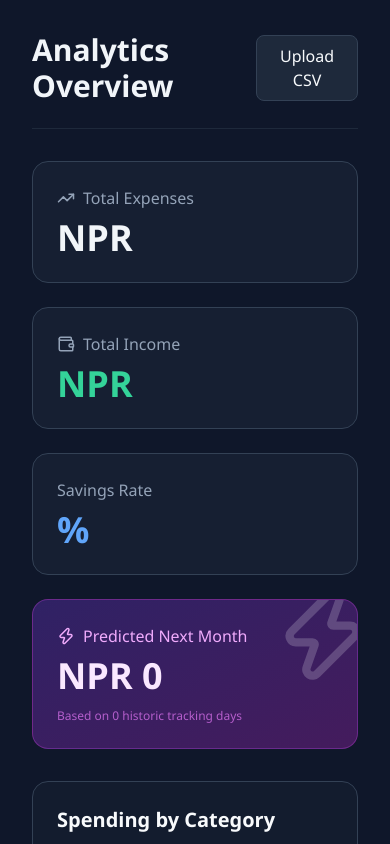
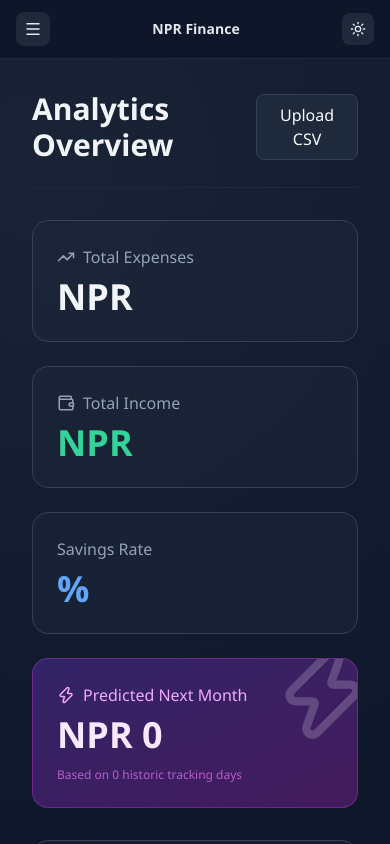
Before and after one commit to sushant347/Smart-Expense-Analyzer-with-ML-NLP-Django-React-, a React app in the folder frontend/: page /dashboard in a window 390 px wide. Shown: the top 844 px of the page. Built offline with nearby package versions, Linux system fonts and the light colour scheme; sample sign-in values are in the browser's storage; the HTML template or start-up script is replaced by a standard one.

Commit message:
add mobile top bar and runtime theme toggle in app shell

```diff
--- a/frontend/src/App.jsx
+++ b/frontend/src/App.jsx
@@ -1,5 +1,6 @@
-import React from 'react';
+import React, { useEffect, useMemo, useState } from 'react';
 import { BrowserRouter as Router, Routes, Route, Navigate, Outlet } from 'react-router-dom';
+import { Menu, Moon, Sun } from 'lucide-react';
 import Sidebar from './components/Sidebar';
 import Login from './pages/Login';
 import Register from './pages/Register';
@@ -13,11 +14,45 @@ import Suggestions from './pages/Suggestions';
 const isAuthenticated = () => !!localStorage.getItem('access_token');
 
 function ProtectedLayout() {
+  const [sidebarOpen, setSidebarOpen] = useState(false);
+  const [theme, setTheme] = useState(() => localStorage.getItem('theme') || 'dark');
+
+  useEffect(() => {
+    document.documentElement.classList.remove('light', 'dark');
+    document.documentElement.classList.add(theme);
+    localStorage.setItem('theme', theme);
+  }, [theme]);
+
+  const pageTitle = useMemo(() => 'NPR Finance', []);
+
   if (!isAuthenticated()) return <Navigate to="/login" replace />;
+
   return (
-    <div className="flex min-h-screen">
-      <Sidebar />
+    <div className="flex min-h-screen relative">
+      <Sidebar
+        isOpen={sidebarOpen}
+        onClose={() => setSidebarOpen(false)}
+        theme={theme}
+        onToggleTheme={() => setTheme((prev) => (prev === 'dark' ? 'light' : 'dark'))}
+      />
       <main className="flex-1 overflow-auto">
+        <header className="md:hidden sticky top-0 z-20 px-4 py-3 bg-slate-900/95 border-b border-slate-800 flex items-center justify-between backdrop-blur">
+          <button
+            onClick={() => setSidebarOpen(true)}
+            className="p-2 rounded-lg bg-slate-800 text-slate-200"
+            aria-label="Open menu"
+          >
+            <Menu size={18} />
+          </button>
+          <span className="text-sm font-semibold text-slate-200">{pageTitle}</span>
+          <button
+            onClick={() => setTheme((prev) => (prev === 'dark' ? 'light' : 'dark'))}
+            className="p-2 rounded-lg bg-slate-800 text-slate-200"
+            aria-label="Toggle theme"
+          >
+            {theme === 'dark' ? <Sun size={16} /> : <Moon size={16} />}
+          </button>
+        </header>
         <Outlet />
       </main>
     </div>
```
